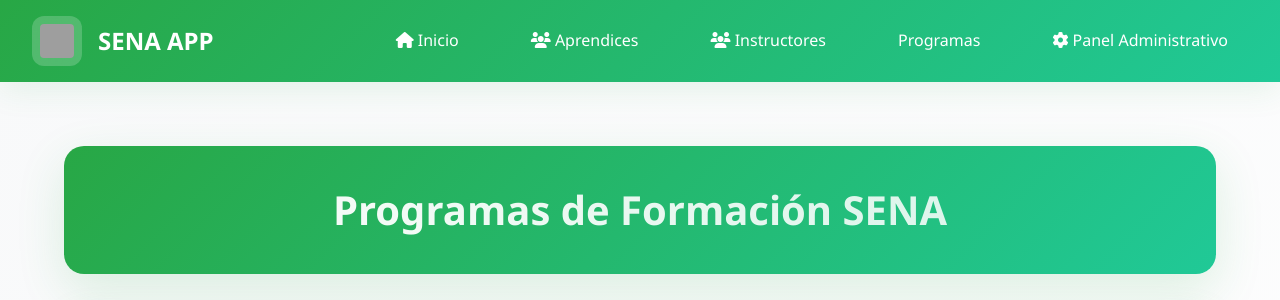
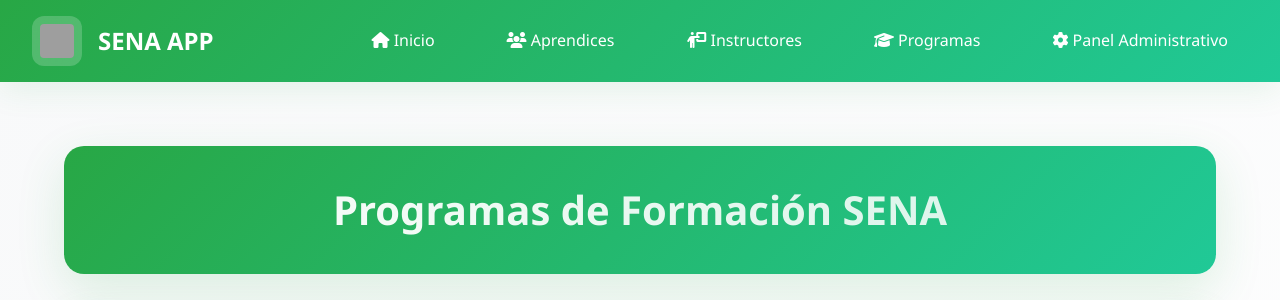
Before and after one commit to hdavid1206/SENA_APP_V2, a Django app: page /programas/ in a window 1280 px wide; the page is wider, and only the part inside the window is pictured. Shown: the top 300 px of that part. Run offline with Django 5.2, Linux system fonts and the light colour scheme; data comes from the database, SQL or seed files in the repository; parts of the project's set-up code (start-up, migrations or seed data) failed here and were passed over; grey boxes are pictures that could not be loaded.

Commit message:
Agregué iconos donde faltaban

```diff
--- a/sena_app_project/aprendices/templates/base.html
+++ b/sena_app_project/aprendices/templates/base.html
@@ -30,10 +30,10 @@
                     <i class="fas fa-users"></i> Aprendices
                 </a></li>
                 <li><a href="{% url 'instructores:lista_instructores' %}" class="enlace-nav">
-                    <i class="fas fa-users"></i> Instructores
+                    <i class="fa-solid fa-person-chalkboard"></i> Instructores
                 </a></li>
                 <li><a href="{% url 'programas:lista_programas' %}" class="enlace-nav">
-                        Programas
+                        <i class="fa-solid fa-graduation-cap"></i> Programas
                 </a></li>
                 <li><a href="{% url 'admin:index' %}" class="enlace-nav">
                     <i class="fas fa-cog"></i> Panel Administrativo
```
